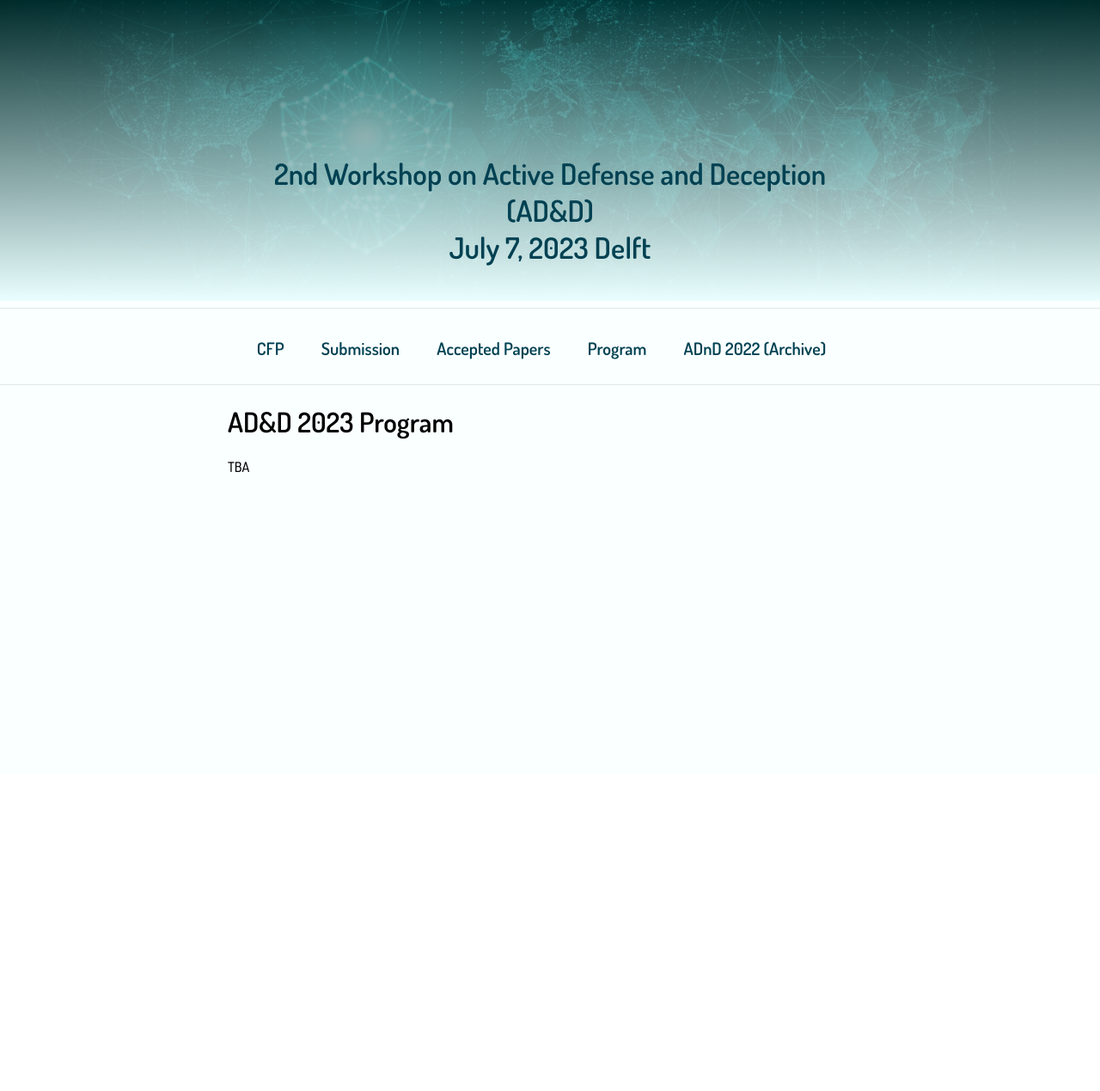
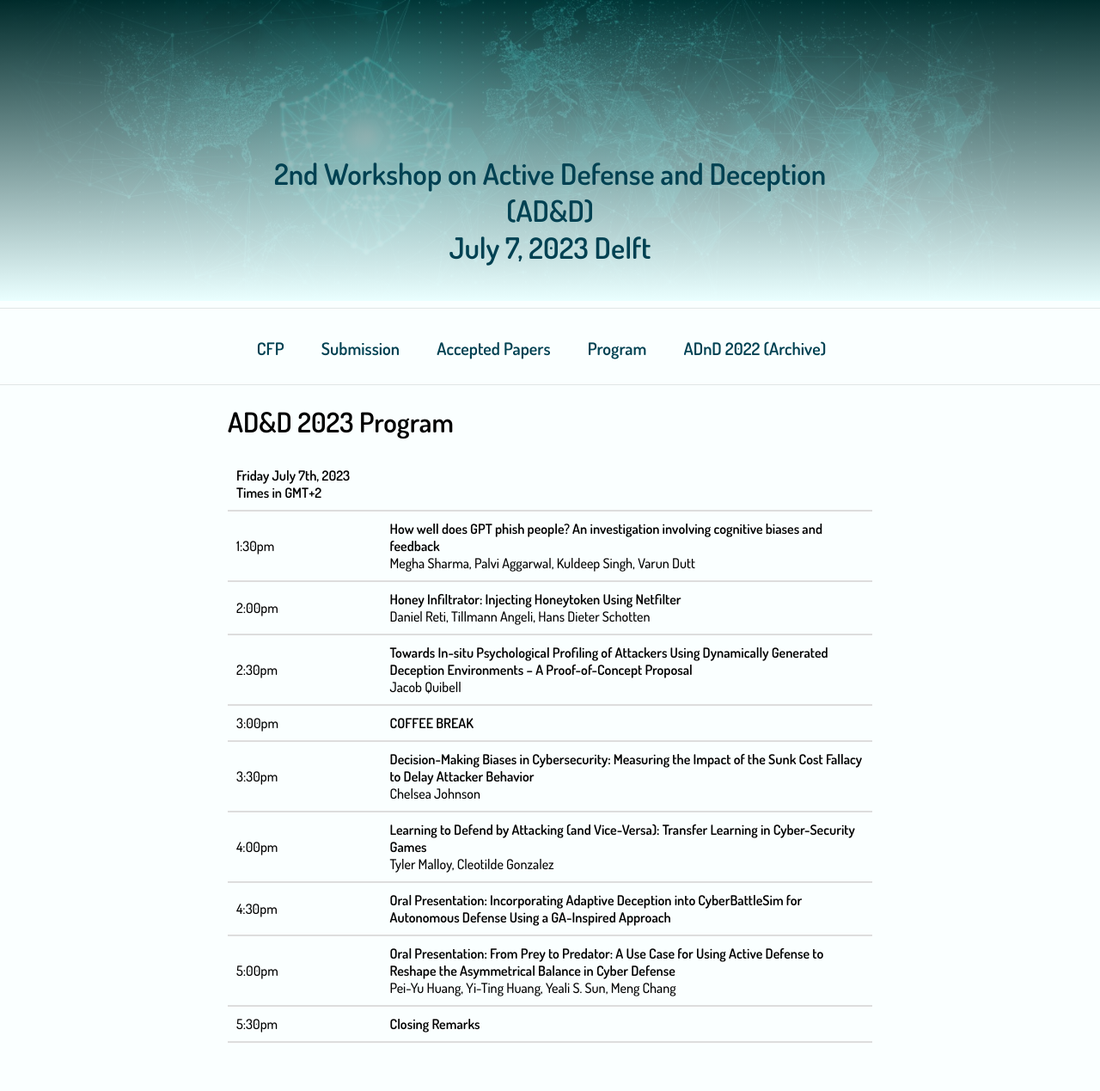
Before and after one commit to BillyPragSec/billypragsec.github.io, a Jekyll site: the page built from program_2023.md, in a window 1280 px wide. Shown: the whole page at 86% size. Built offline with Jekyll 4.4.1, drawn with Linux system fonts in a browser that asks for light colours; before the commit the page ends 900 px from its top, so only the background shows below that.

Commit message:
Added program - missing speaker

```diff
--- a/program_2023.md
+++ b/program_2023.md
@@ -6,20 +6,18 @@ permalink: /program_2023/
 
 # AD&D 2023 Program
 
-<!--
-| Friday June 10, 2022 Times in GMT+2  ||
+
+| Friday July 7th, 2023 Times in GMT+2  ||
 | ---- | ---- |
-|8:45am - 9:00am| **Opening Remarks** |
-|9:00am - 9:30am| **Invited talk: Understanding Cyber Expert Perceptions and Responses Toward Defensive Deception** <br>Kimberly Ferguson-Walter, _Laboratory for Advanced Cybersecurity Research, NSA Research_ |
-|9:30am - 10:00am| **Deceptive directories and “vulnerable” logs: a honeypot study of the LDAP and log4j attack landscape** <br> Shreyas Srinivasa, Jens Myrup Pedersen, Emmanouil Vasilomanolakis|
-|10:00am - 10:30am| **Invited talk: Understanding Online Deception from State-Sponsored Trolls in Social Media Platforms** <br>Savvas Zannettou, _Delft University of Technology_ |
-|10:30am - 11:00am| **COFFEE BREAK** |
-|11:00am - 11:30am| **Invited talk: Ready for Detection! A Survey on Attack-Awareness Means in Web Frameworks** <br>Tolga Unlu, _Abertay University_ |
-|11:30am - 12:00pm| **AI-based Sound-Squatting Attack Made Possible** <br> Rodolfo Valentim, Idilio Drago, Federico Cerutti, Marco Mellia|
-|12:00pm - 12:30pm| **Invited talk: Designing Effective Masking Strategies for Cyberdefense Through Human Experimentation and Cognitive Models** <br>Palvi Aggarwal, _University of Texas El Paso_ |
-|12:30pm - 1:00pm| **Are Cyber Attackers Thinking Fast and Slow? Exploratory Analysis Reveals Evidence of Decision-Making Biases in Red Teamers** <br> Robert Gutzwiller, Kimberly Ferguson-Walter, Sunny Fugate|
-|1:00pm| **Closing Remarks**|
--->
-TBA
+|1:30pm| **How well does GPT phish people? An investigation involving cognitive biases and feedback** <br>Megha Sharma, Palvi Aggarwal, Kuldeep Singh, Varun Dutt |
+|2:00pm| **Honey Infiltrator: Injecting Honeytoken Using Netfilter** <br> Daniel Reti, Tillmann Angeli, Hans Dieter Schotten |
+|2:30pm| **Towards In-situ Psychological Profiling of Attackers Using Dynamically Generated Deception Environments – A Proof-of-Concept Proposal** <br>Jacob Quibell |
+|3:00pm| **COFFEE BREAK** |
+|3:30pm| **Decision-Making Biases in Cybersecurity: Measuring the Impact of the Sunk Cost Fallacy to Delay Attacker Behavior** <br>Chelsea Johnson |
+|4:00pm| **Learning to Defend by Attacking (and Vice-Versa): Transfer Learning in Cyber-Security Games** <br> Tyler Malloy, Cleotilde Gonzalez |
+|4:30pm| **Oral Presentation: Incorporating Adaptive Deception into CyberBattleSim for Autonomous Defense Using a GA-Inspired Approach** <br> |
+|5:00pm| **Oral Presentation: From Prey to Predator: A Use Case for Using Active Defense to Reshape the Asymmetrical Balance in Cyber Defense** <br> Pei-Yu Huang, Yi-Ting Huang, Yeali S. Sun, Meng Chang |
+|5:30pm| **Closing Remarks** |
+
 <br>
 <br>
```
